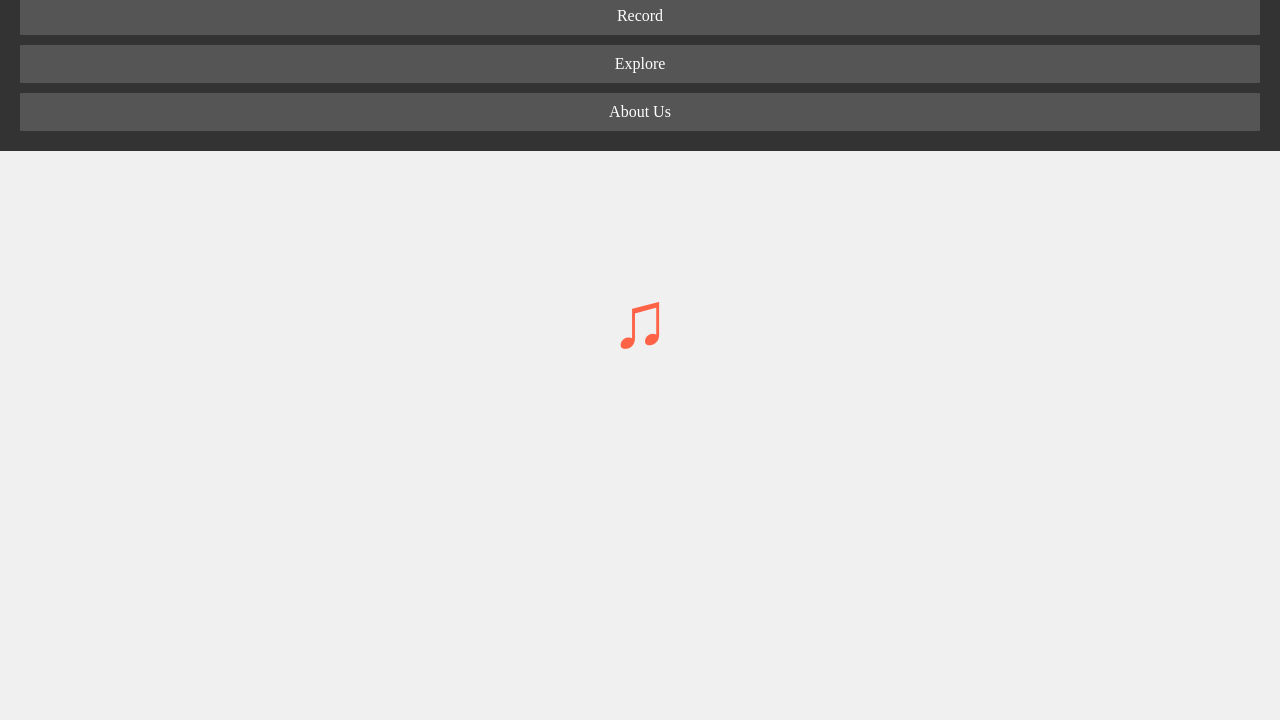
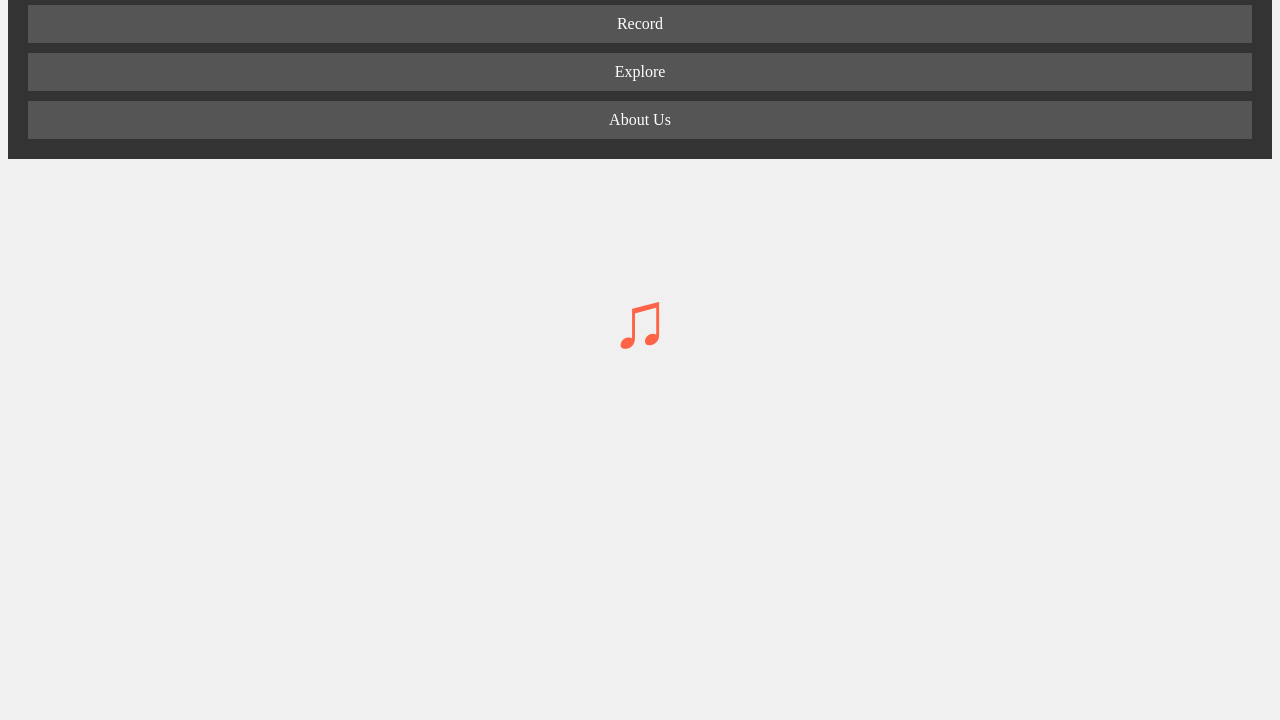
Before and after one commit to paulmaleauxney/audieaux, a plain HTML site: page index.html in a window 1280 px wide. Shown: the part 80-800 px from the top of the page. Drawn offline with Linux system fonts and the light colour scheme.

Commit message:
Update index.html

```diff
--- a/index.html
+++ b/index.html
@@ -7,8 +7,8 @@
     <link rel="stylesheet" href="https://fonts.googleapis.com/css2?family=Noto+Sans+Symbols&display=swap">
     <style>
         body {
-            margin: 0;
-            padding: 0;
+            margin: 10;
+            padding: 10;
             overflow: hidden;
             display: flex;
             background-color: #f0f0f0; /* Set the background color for the whole body */
```
